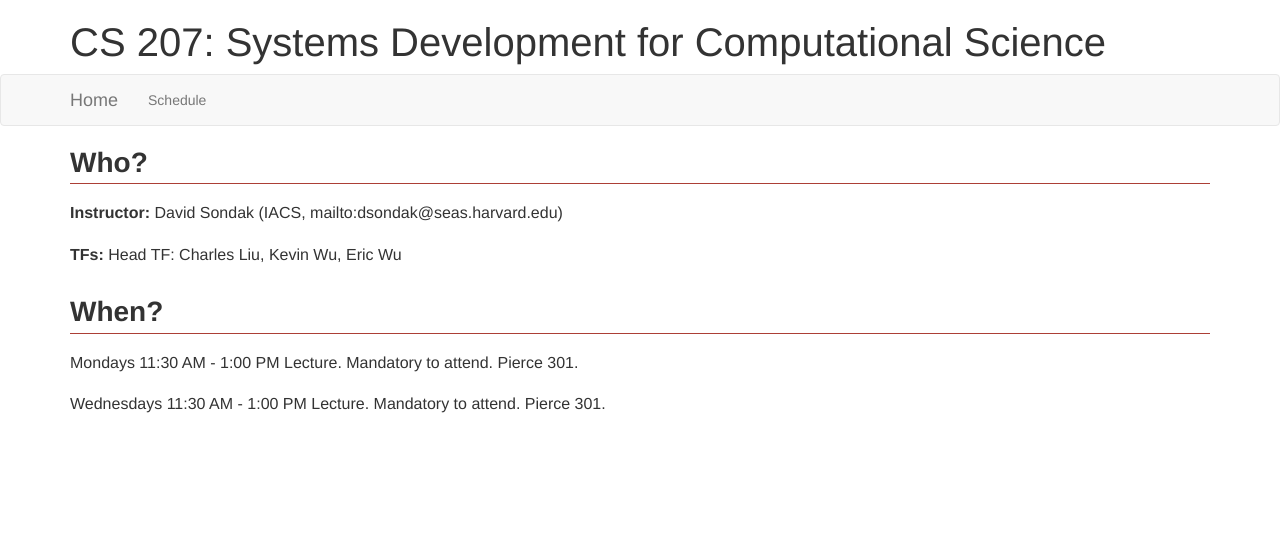
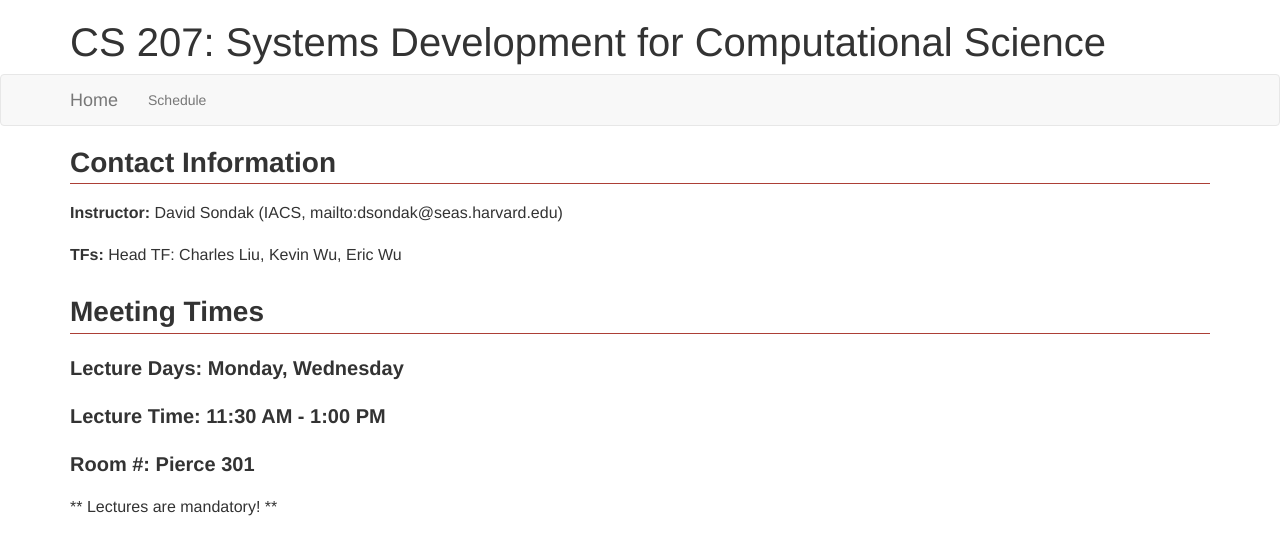
Before and after one commit to xuwd11/cs207_Weidong_Xu, a Jekyll site: the page built from index.md, in a window 1280 px wide. Shown: the top 555 px of the page. Built offline with Jekyll 4.4.1, drawn with Linux system fonts in a browser that asks for light colours; nearby versions of some CDN libraries.

Commit message:
Updated contact information and meeting times.

```diff
--- a/index.md
+++ b/index.md
@@ -3,15 +3,17 @@ title: "CS 207: Systems Development for Computational Science"
 layout: "default"
 ---
 
-## Who?
+## Contact Information
 
 **Instructor:** David Sondak (IACS, mailto:dsondak@seas.harvard.edu)
 
 **TFs:** Head TF: Charles Liu, Kevin Wu, Eric Wu
 
 
-## When?
+## Meeting Times
 
-Mondays 11:30 AM - 1:00 PM Lecture. Mandatory to attend. Pierce 301.
+#### Lecture Days:  Monday, Wednesday
+#### Lecture Time:  11:30 AM - 1:00 PM
+#### Room \#:  Pierce 301
 
-Wednesdays 11:30 AM - 1:00 PM Lecture. Mandatory to attend. Pierce 301.
+** Lectures are mandatory! **
```
